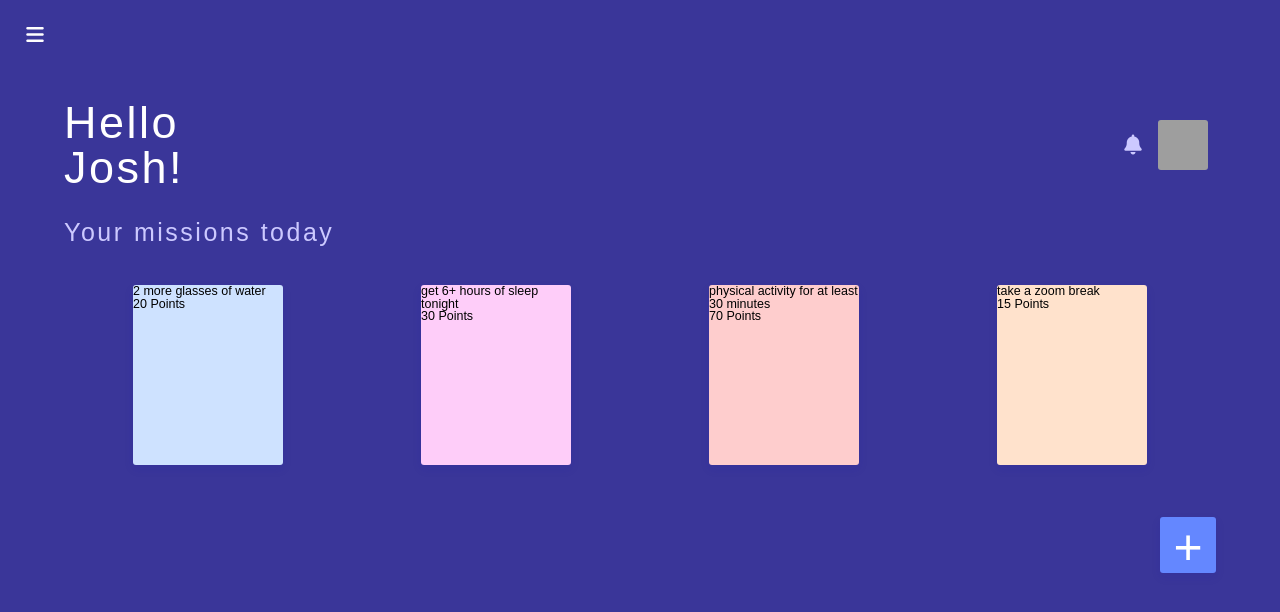
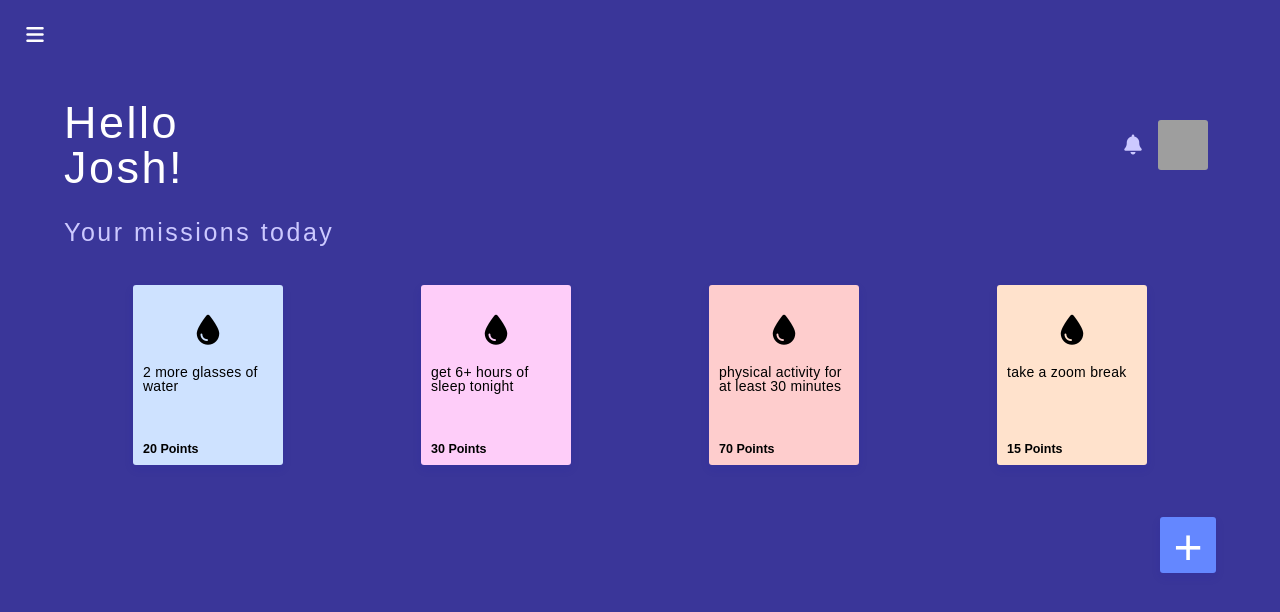
Before and after one commit to BloomTech-Labs/refresh-fe, a React (Create React App) app: page /dashboard in a window 1280 px wide. Shown: the top 612 px of the page. Built offline with nearby package versions, Linux system fonts and the light colour scheme; grey boxes are pictures that could not be loaded.

Commit message:
structure out inner cards. add styling to copy.

```diff
--- a/src/views/dashboard/MissionCard.js
+++ b/src/views/dashboard/MissionCard.js
@@ -12,6 +12,7 @@ const MissionCard = props => {
 
     return (
         <Container color={props.color}>
+            <i class="fas fa-tint"></i>
             <p>{props.description}</p>
             <span>{props.points} Points</span>
         </Container>
@@ -26,6 +27,28 @@ const Container = styled.div`
     border-radius: 3px;
     margin: 1rem 0.5rem;
     background-color: ${props => props.color};
+    padding: 1rem;
+    ${flex.flexCol}
+
+        // this i needs to change later on when i work out
+        // the gauge functionality for the cards -JC
+
+        i {
+            font-size: 3rem;
+            margin: 2rem 0;
+        }
+
+        p {
+            font-size: 1.4rem;
+            letter-spacing: 0.025rem;
+            align-self: flex-start;
+        }
+
+        span {
+            font-weight: bold;
+            align-self: flex-start;
+            margin-top: auto;
+        }
 `
 
 // EXPORT
```
